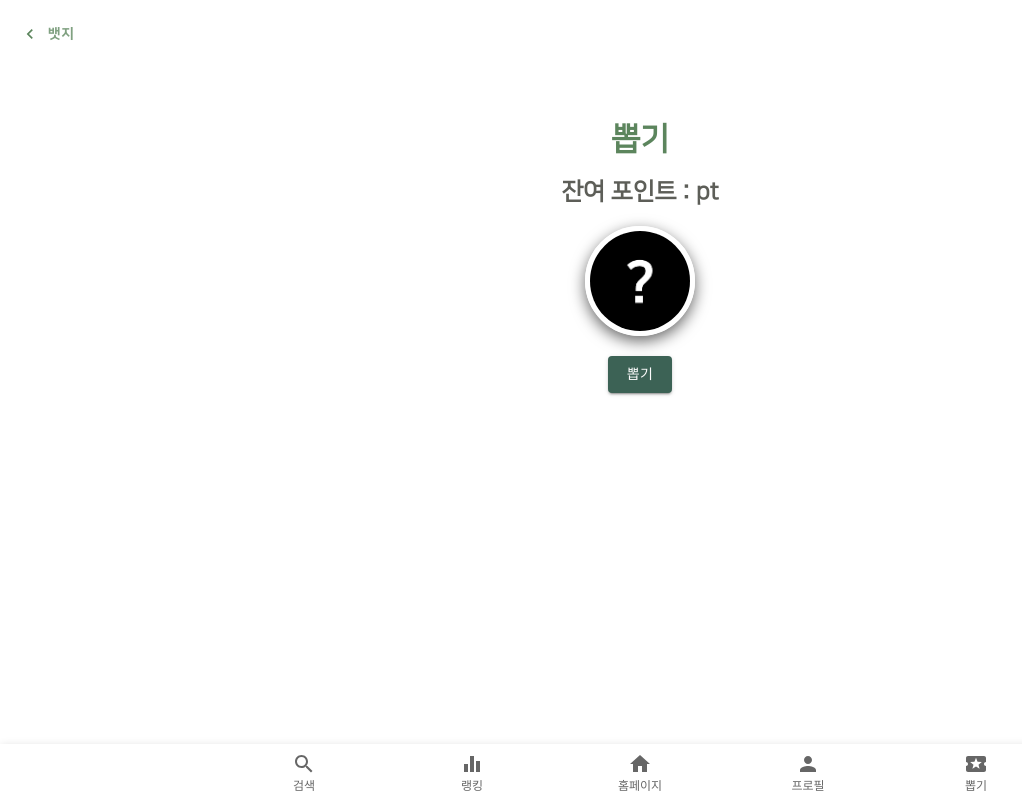
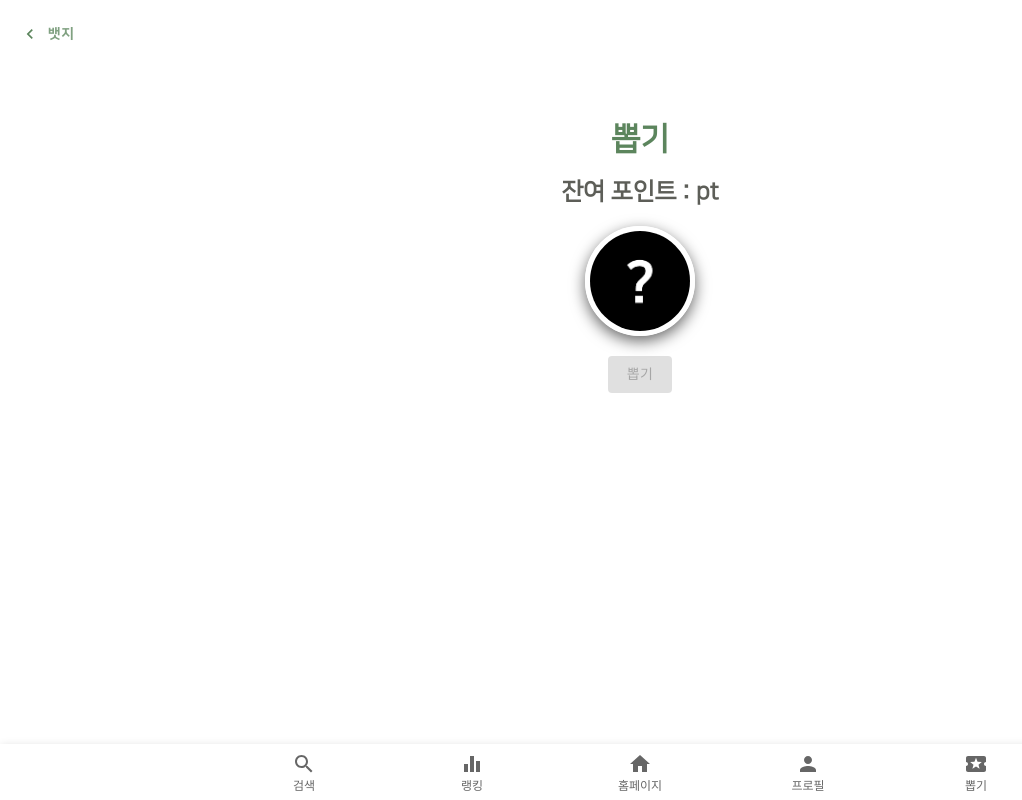
Before and after one commit to DevJIYUL/SSAFY_RIF, a React (Create React App) app in the folder frontend/rif/: page /lot in a window 1280 px wide. Shown: the whole page, without its empty margins (0-1022 px from the left). Built offline with nearby package versions, Linux system fonts and the light colour scheme.

Commit message:
[fix] firwork comopnent modified

```diff
--- a/frontend/rif/src/Components/Firework.js
+++ b/frontend/rif/src/Components/Firework.js
@@ -19,19 +19,11 @@ const Firework = () => {
   const dispatch = useDispatch();
 
   useEffect(() => {
-    if (!canvas) {
-      canvas = document.getElementById("firework");
-      canvas.width = window.innerWidth;
-      canvas.height = window.innerHeight;
-      ctx = canvas.getContext("2d");
-    }
-  }, []);
-
-  // useEffect(() => {
-  //   if (canvas && badgeTier) {
-  //     run(badgeTier);
-  //   }
-  // }, [badgeTier]);
+    canvas = document.getElementById("firework");
+    canvas.width = window.innerWidth;
+    canvas.height = window.innerHeight;
+    ctx = canvas.getContext("2d");
+  });
 
   // make new shell (big chunk of firework entity)
   const newShell = (tier) => {
@@ -49,7 +41,6 @@ const Firework = () => {
 
   // make new pass (small chunk of firework entity)
   const newPass = (shell) => {
-    //   var pasCount = Math.ceil(Math.pow(shell.size, 3) * Math.PI);
     var pasCount = 100;
 
     for (let i = 0; i < pasCount; i++) {
@@ -81,8 +72,6 @@ const Firework = () => {
     lastRun = performance.now();
 
     ctx.clearRect(0, 0, canvas.width, canvas.height);
-    // ctx.fillStyle = "rgba(0,0,0,0.25)";
-    // ctx.fillRect(0, 0, canvas.width, canvas.height);
 
     // 폭죽 shell을 n개로 제한한다
     if (shells.length < 10 && runAgain) {
@@ -152,13 +141,12 @@ const Firework = () => {
   if (canvas && badgeTier) {
     run(badgeTier);
   }
-
   return (
     <div>
       <canvas
         id="firework"
         style={{
-          position: "absolute",
+          position: "fixed",
           top: "0px",
           bottom: "0px",
           zIndex: "-1",
--- a/frontend/rif/src/Pages/LotPageComponent.js
+++ b/frontend/rif/src/Pages/LotPageComponent.js
@@ -126,7 +126,7 @@ const LotComponent = () => {
           <BtnComponent
             color="secondary"
             onClick={modelOpenHandler}
-            disabled={userPoint < 100 ? true : false}
+            disabled={userPoint < 100 || !userPoint ? true : false}
           >
             뽑기
           </BtnComponent>
```
